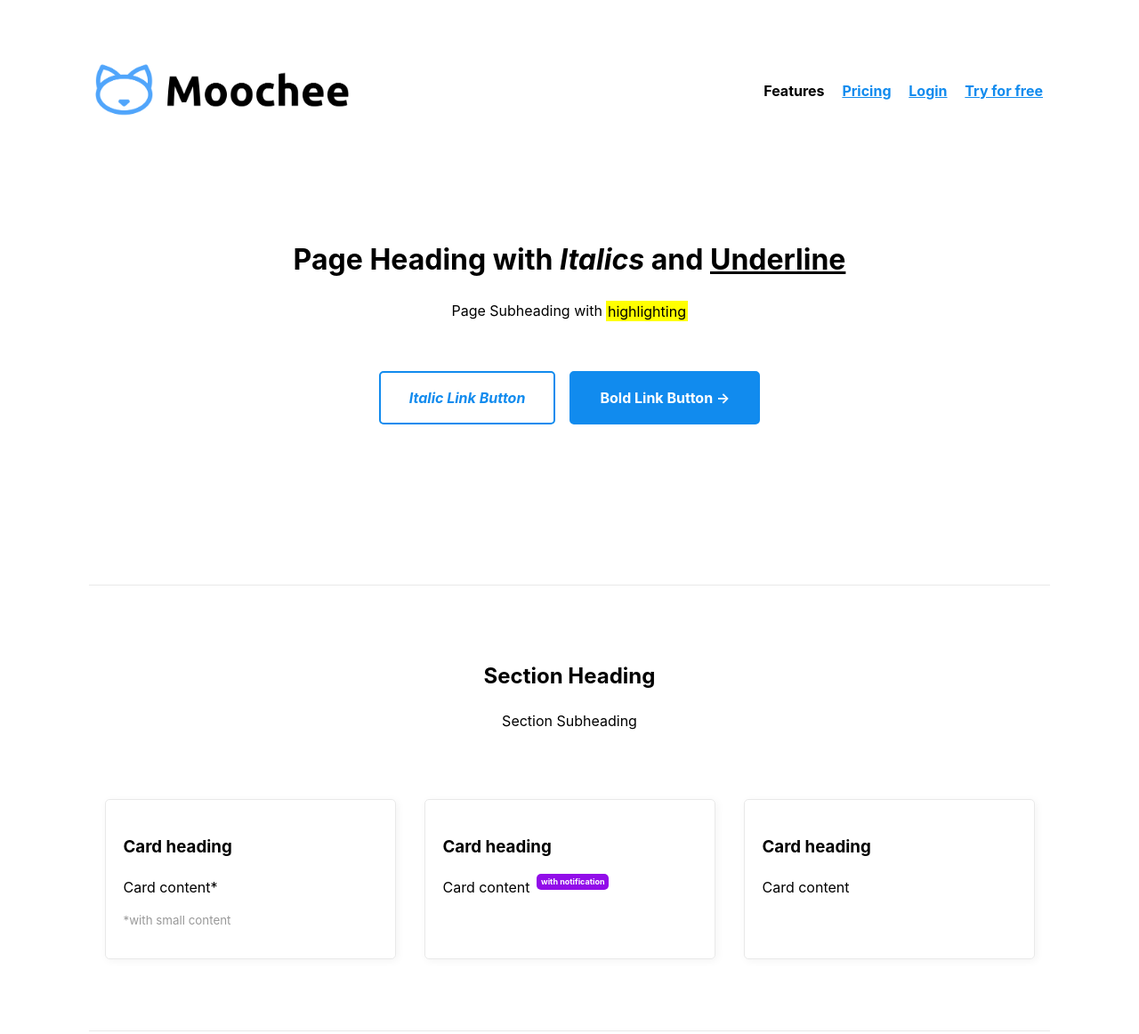
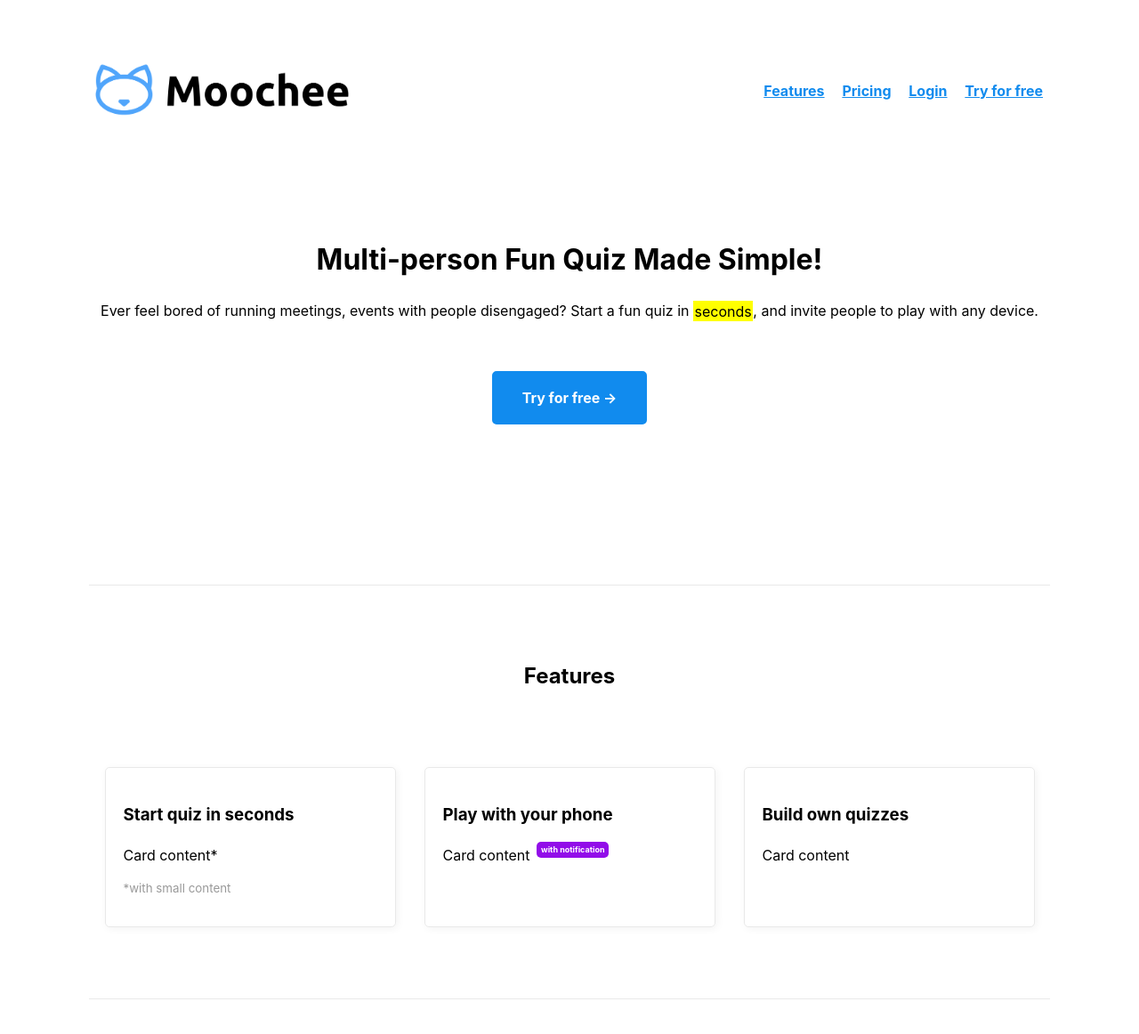
Before and after one commit to moochee/website, a plain HTML site: page index.html in a window 1280 px wide. Shown: the top 1162 px of the page at 89% size. Drawn offline with Linux system fonts and the light colour scheme.

Commit message:
features

```diff
--- a/index.html
+++ b/index.html
@@ -19,44 +19,36 @@
         <nav>
             <a href="/"><img alt="Logo" src="./assets/img/logo.png" height="70"></a>
             <ul>
-                <li>Features</li>
-                <li><a href="#section-1">Pricing</a></li>
+                <li><a href="#section-1">Features</a></li>
+                <li><a href="#">Pricing</a></li>
                 <li><a href="#">Login</a></li>
                 <li><a href="#">Try for free</a></li>
             </ul>
         </nav>
-        <h1>Page Heading with <i>Italics</i> and <u>Underline</u></h1>
-        <p>Page Subheading with <mark>highlighting</mark></p>
+        <h1>Multi-person Fun Quiz Made Simple!</h1>
+        <p>Ever feel bored of running meetings, events with people disengaged? Start a fun quiz in <mark>seconds</mark>, and invite people to play with any device.</p>
         <br>
-        <p><a href="#"><i>Italic Link Button</i></a><a href="#"><b>Bold Link Button &rarr;</b></a></p>
+        <p><a href="#"><b>Try for free &rarr;</b></a></p>
     </header>
     <main>
         <hr>
         <section id="section-1">
             <header>
-                <h2>Section Heading</h2>
-                <p>Section Subheading</p>
+                <h2>Features</h2>
             </header>
             <aside>
-                <h3>Card heading</h3>
+                <h3>Start quiz in seconds</h3>
                 <p>Card content*</p>
                 <p><small>*with small content</small></p>
             </aside>
             <aside>
-                <h3>Card heading</h3>
+                <h3>Play with your phone</h3>
                 <p>Card content <sup>with notification</sup></p>
             </aside>
             <aside>
-                <h3>Card heading</h3>
+                <h3>Build own quizzes</h3>
                 <p>Card content</p>
             </aside>
-        </section>
-        <hr>
-        <section>
-            <blockquote>
-                "Quote"
-                <footer><i>- Attribution</i></footer>
-            </blockquote>
         </section>
         <hr>
         <section>
@@ -110,12 +102,6 @@
                 <p>More revealed content</p>
             </details>
             <br>
-            <p>Inline <code>code</code> snippets</p>
-            <pre>
-                <code>
-// preformatted code block
-                </code>
-            </pre>
         </div>
     </main>
     <footer>
```
